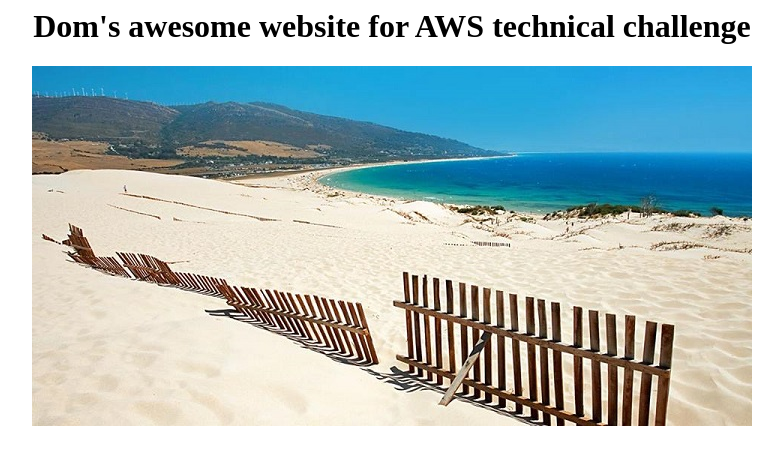
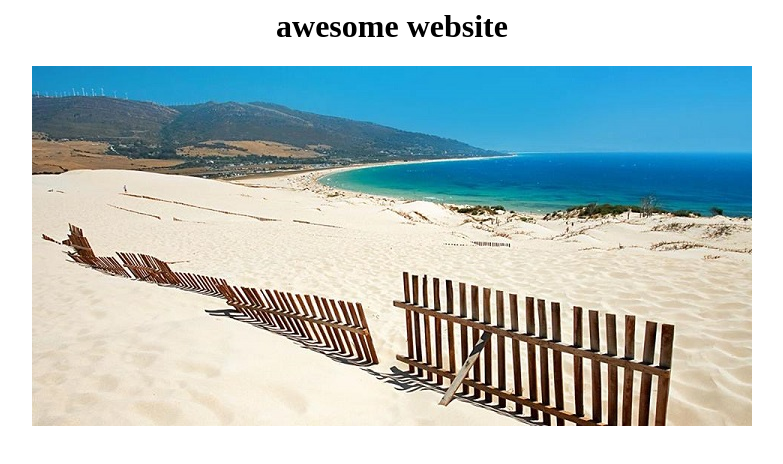
Before and after one commit to dmnk-st/terraform-s3-cdn, a plain HTML site: page index.html in a window 1280 px wide. Shown: the whole page, without its empty margins (248-1031 px from the left). Drawn offline with Linux system fonts and the light colour scheme.

Commit message:
Updated index.html

```diff
--- a/index.html
+++ b/index.html
@@ -1,7 +1,7 @@
 <html>
 <body>
 
-<center><h1>Dom's awesome website for AWS technical challenge</h1></center>
+<center><h1>awesome website</h1></center>
 <p></p>
 <center><img src="pic.jpg" alt="photo" height="360" width="720"></img></center>
 
```
